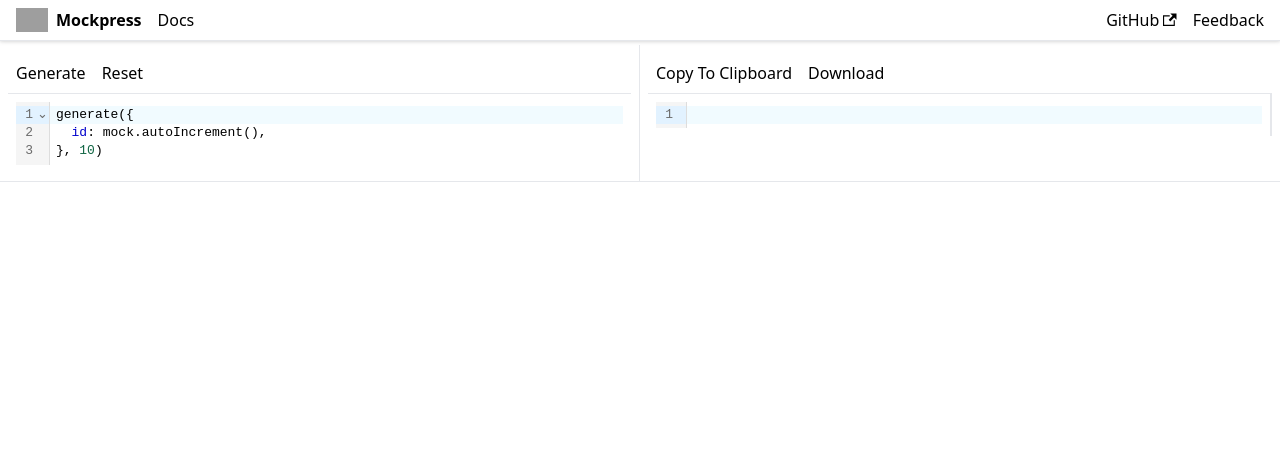
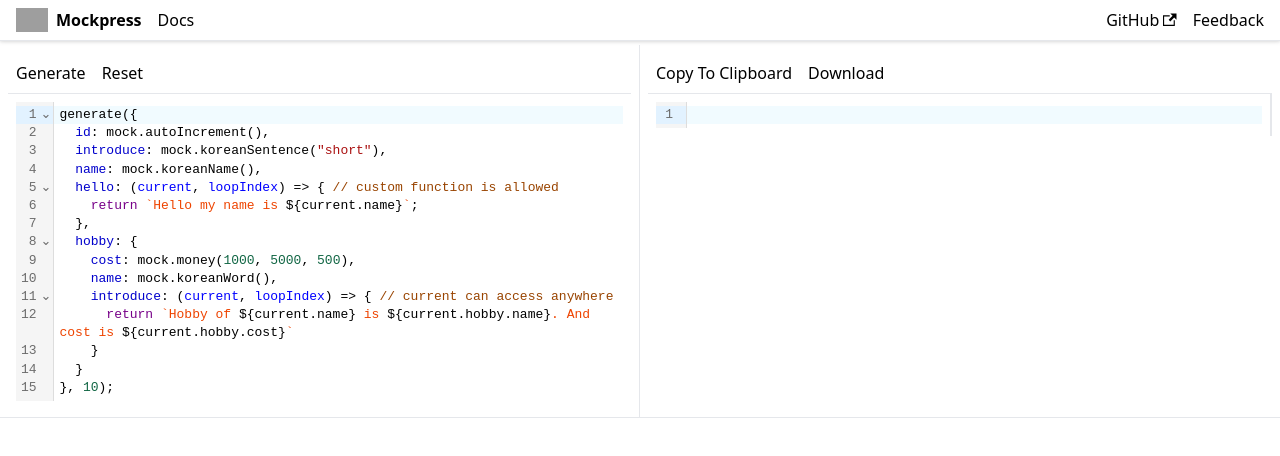
Before and after one commit to MockPress/website, a React app: page / in a window 1280 px wide. Shown: the top 456 px of the page. Built offline with nearby package versions, Linux system fonts and the light colour scheme; grey boxes are pictures that could not be loaded.

Commit message:
feat: Editor에 들어가는 intiial value를 사용법을 잘 나타내는 예제로 변경한다

```diff
--- a/src/App.tsx
+++ b/src/App.tsx
@@ -5,9 +5,22 @@ import saveToFile from "./utils/saveToFile";
 import { generate, mock } from "mockpress";
 import { useRef, useState } from "react";
 
-const initialCode = `generate({
-  id: mock.autoIncrement(),
-}, 10)`;
+const initialCode =
+  "generate({\n" +
+  "  id: mock.autoIncrement(),\n" +
+  '  introduce: mock.koreanSentence("short"),\n' +
+  "  name: mock.koreanName(),\n" +
+  "  hello: (current, loopIndex) => { // custom function is allowed\n" +
+  "    return `Hello my name is ${current.name}`;\n" +
+  "  },\n" +
+  "  hobby: {\n" +
+  "    cost: mock.money(1000, 5000, 500),\n" +
+  "    name: mock.koreanWord(),\n" +
+  "    introduce: (current, loopIndex) => { // current can access anywhere\n" +
+  "      return `Hobby of ${current.name} is ${current.hobby.name}. And cost is ${current.hobby.cost}`\n" +
+  "    }\n" +
+  "  }\n" +
+  "}, 10);";
 
 const App: React.FC = () => {
   const codeRef = useRef<string>(initialCode);
@@ -23,7 +36,7 @@ const App: React.FC = () => {
     window.generate = generate;
     window.mock = mock;
     const result = eval(cmd) as Record<string, any>;
-    setResultOfGenerate(JSON.stringify(result, null, "\t"));
+    setResultOfGenerate(JSON.stringify(result, null, 2));
     delete window.generate;
     delete window.mock;
   };
```
